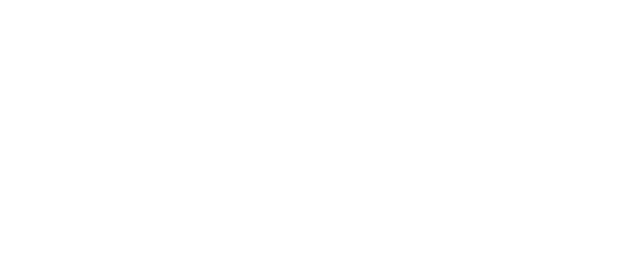
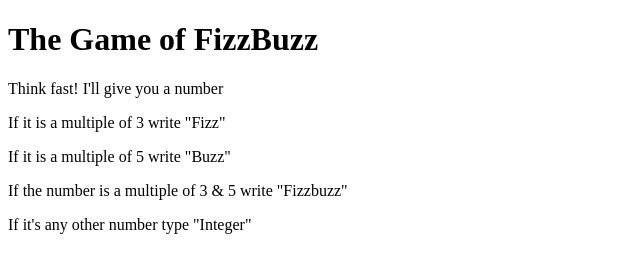
Before and after one commit to TheChronicMonster/fizzBuzz-game, a plain HTML site: page index.html in a window 1280 px wide. Shown: the whole page, without its empty margins (0-640 px from the left). Drawn offline with Linux system fonts and the light colour scheme.

Commit message:
Update index.html
added static text, header and rules of game

```diff
--- a/index.html
+++ b/index.html
@@ -30,6 +30,16 @@ TODO: Celebrate each accomplisment.
     </title>
   </head>
   <body>
+    <!--Header and rules of the game-->
+    <div>
+			<h1>The Game of FizzBuzz</h1>
+			<p>Think fast! I'll give you a number</p>
+			<p>If it is a multiple of 3 write "Fizz"</p>
+			<p>If it is a multiple of 5 write "Buzz"</p>
+			<p>If the number is a multiple of 3 & 5 write "Fizzbuzz"</p>
+			<p>If it's any other number type "Integer"</p>
+		</div>
+
     <script src="js/app.js"></script>
   </body>
 </html>
```
